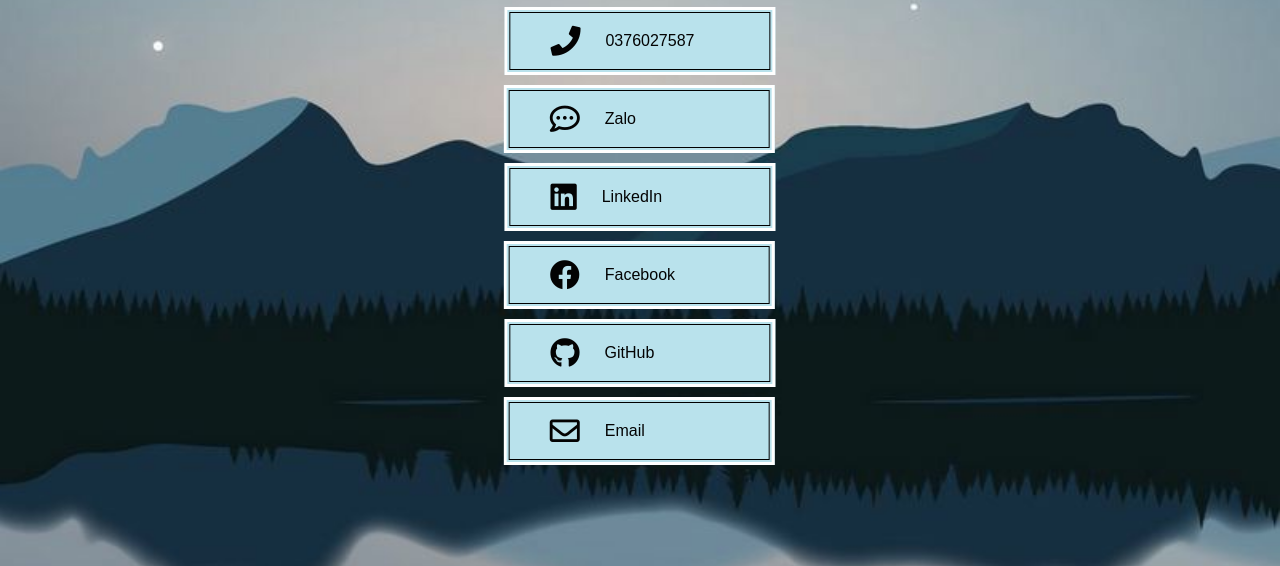
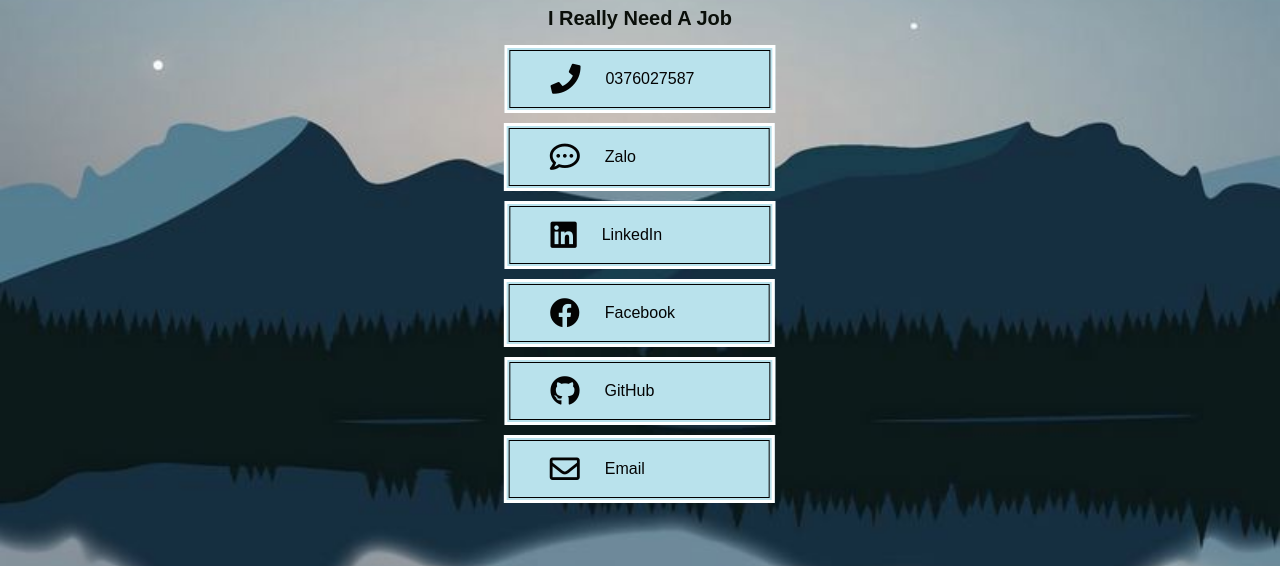
Before and after one commit to letienson987/contactme, a plain HTML site: page index.html in a window 1280 px wide. Shown: the part 234-800 px from the top of the page. Drawn offline with Linux system fonts and the light colour scheme.

Commit message:
Update index.html

```diff
--- a/index.html
+++ b/index.html
@@ -15,6 +15,7 @@
         <div class="context">
             <h1>Thomas Lee</h1>
             <p>I really need a job</p>
+            <a href="https://www.notion.so/Lee-Tien-Son-84a165483b864862a8fea60ee87bb624"><p>I really need a job</p> </a>
         </div>
 
         <div class='box'>
```
